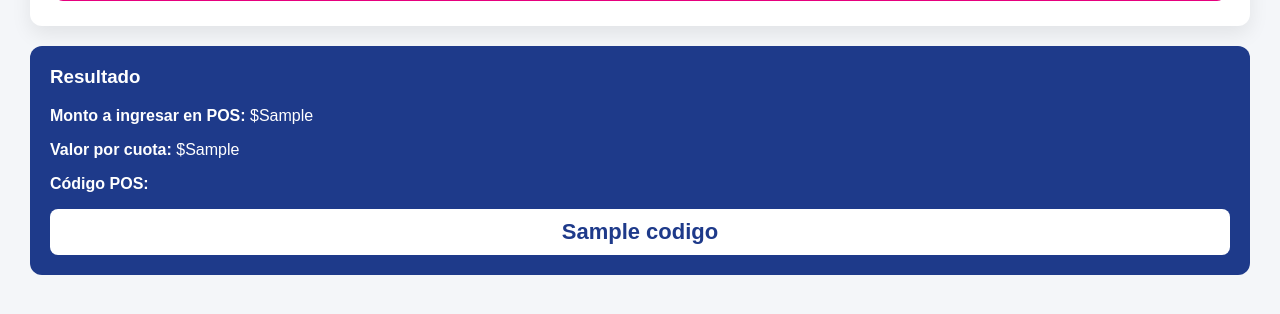
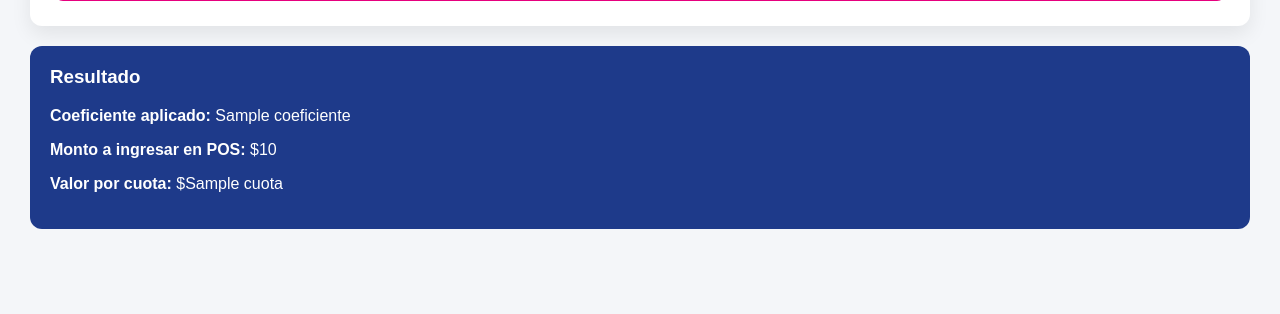
Before and after one commit to ericosager-art/calculadora-cuotas-resilience, a Python web app: template templates/dashboard.html in a window 1280 px wide. Shown: the part 379-693 px from the top of the page. Run offline with Jinja, Linux system fonts and the light colour scheme; the template is opened without the code that fills it: most values are stand-ins (such as "Sample title", 1, 10 or a date in 2020).

Commit message:
Update dashboard.html

```diff
--- a/templates/dashboard.html
+++ b/templates/dashboard.html
@@ -139,14 +139,15 @@
 {% if resultado %}
 <div class="resultado">
     <h3>Resultado</h3>
-    <p><strong>Monto a ingresar en POS:</strong> ${{ resultado.monto_pos }}</p>
 
-    {% if resultado.monto_cuota %}
-        <p><strong>Valor por cuota:</strong> ${{ resultado.monto_cuota }}</p>
+    <p><strong>Coeficiente aplicado:</strong> {{ resultado.coeficiente }}</p>
+
+    <p><strong>Monto a ingresar en POS:</strong> ${{ resultado.total }}</p>
+
+    {% if resultado.cuota %}
+        <p><strong>Valor por cuota:</strong> ${{ resultado.cuota }}</p>
     {% endif %}
 
-    <p><strong>Código POS:</strong></p>
-    <div class="codigo">{{ resultado.codigo }}</div>
 </div>
 {% endif %}
 
```
